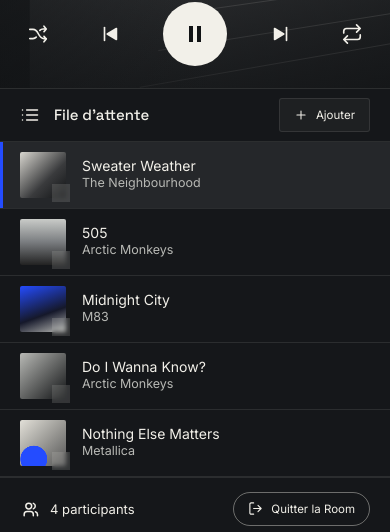
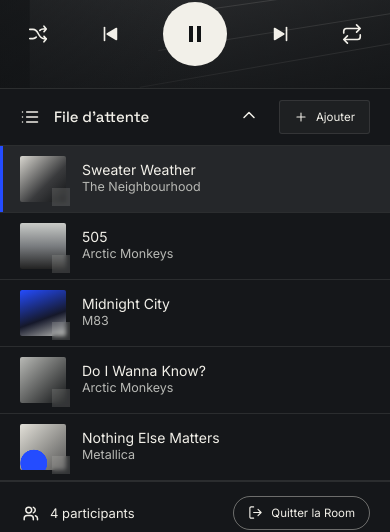
Before and after one commit to ItokianaRAKT/tunely-frontend-web, a React (Vite) app: page / in a window 390 px wide. Shown: the part 430-962 px from the top of the page. Built offline with nearby package versions, Linux system fonts and the light colour scheme.

Commit message:
feat: add queue collapse toggle for small screens

```diff
--- a/src/App.css
+++ b/src/App.css
@@ -657,8 +657,25 @@ h2 {
     padding: 16px 20px;
     flex: 1;
   }
+  .qt .chev {
+    display: block;
+    margin-left: auto;
+  }
   .qh .ghost {
     margin: 0 20px 0 0;
+  }
+  .chev svg {
+    transition: transform 0.2s;
+  }
+  .qopen .chev svg {
+    transform: rotate(180deg);
+  }
+  .ql {
+    display: none;
+    max-height: 340px;
+  }
+  .qopen .ql {
+    display: block;
   }
   .row {
     padding: 10px 20px;
--- a/src/components/QueuePanel.tsx
+++ b/src/components/QueuePanel.tsx
@@ -1,3 +1,4 @@
+import { useState } from 'react'
 import type { CSSProperties } from 'react'
 import { Icon } from './Icon'
 import type { Track } from '../data/tracks'
@@ -8,8 +9,10 @@ type QueuePanelProps = {
 }
 
 export function QueuePanel({ tracks, currentIndex }: QueuePanelProps) {
+  const [open, setOpen] = useState(true)
+
   return (
-    <div className="right qopen">
+    <div className={open ? 'right qopen' : 'right'}>
       <div className="who">
         <span>
           <Icon name="users" />
@@ -21,9 +24,17 @@ export function QueuePanel({ tracks, currentIndex }: QueuePanelProps) {
         </button>
       </div>
       <div className="qh">
-        <button className="qt">
+        <button
+          className="qt"
+          aria-expanded={open}
+          aria-controls="ql"
+          onClick={() => setOpen((value) => !value)}
+        >
           <Icon name="list" />
           File d’attente
+          <span className="chev">
+            <Icon name="chev" />
+          </span>
         </button>
         <button className="ghost">
           <Icon name="plus" style={{ width: 14, height: 14 }} />
```
